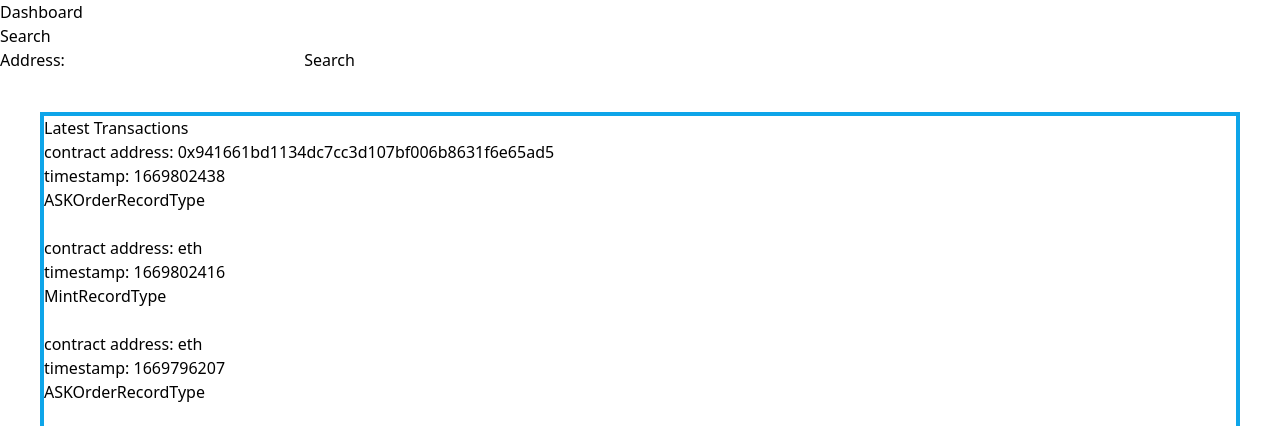
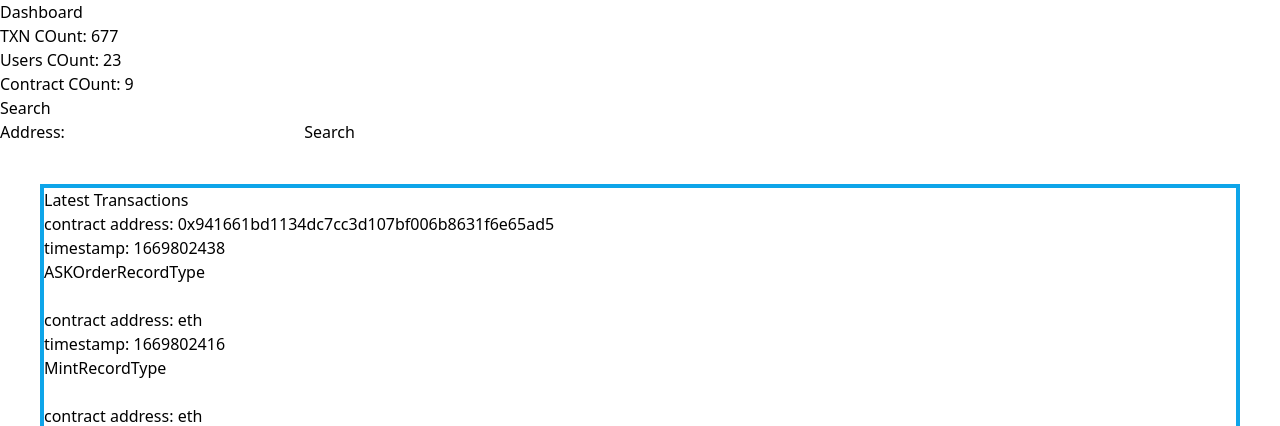
Before and after one commit to meta-ps/Reddio-blockexplorer, a Django app: page / in a window 1280 px wide. Shown: the top 426 px of the page. Run offline with Django 4.2, Linux system fonts and the light colour scheme; data comes from the database, SQL or seed files in the repository; some libraries are stand-ins or nearby versions.

Commit message:
added: count
Signed-off-by: pradeepvarma22 <pradeepnadimpalli22@gmail.com>

```diff
--- a/reddio/views.py
+++ b/reddio/views.py
@@ -8,7 +8,9 @@ def home(request):
     # get latest 10 txns
     # get 10 users
     # get 10 contracts list
-
+    txnCount = ContractTxns.objects.all().count()
+    userCount = User.objects.all().count()
+    contractCount = Contract.objects.all().count()
     txns = ContractTxns.objects.all().order_by('-timestamp').values()[:15]
     accounts = User.objects.all().values()[:15]
     contracts = Contract.objects.all().values()[:10]
@@ -16,7 +18,10 @@ def home(request):
     context = {
         'latestTxns': txns,
         'userAccounts':accounts,
-        'contracts':contracts
+        'contracts':contracts,
+        'txn_count':txnCount,
+        'user_count':userCount,
+        'contract_count':contractCount
     }
 
     return render(request, "reddio/index.html",context)
--- a/templates/reddio/index.html
+++ b/templates/reddio/index.html
@@ -14,6 +14,11 @@
 
     <div>
         Dashboard
+    </div>
+    <div>
+        TXN COunt: {{txn_count}}<br/>
+        Users COunt: {{user_count}}<br/>
+        Contract COunt: {{contract_count}}<br/>
     </div>
 
     <div>
```
